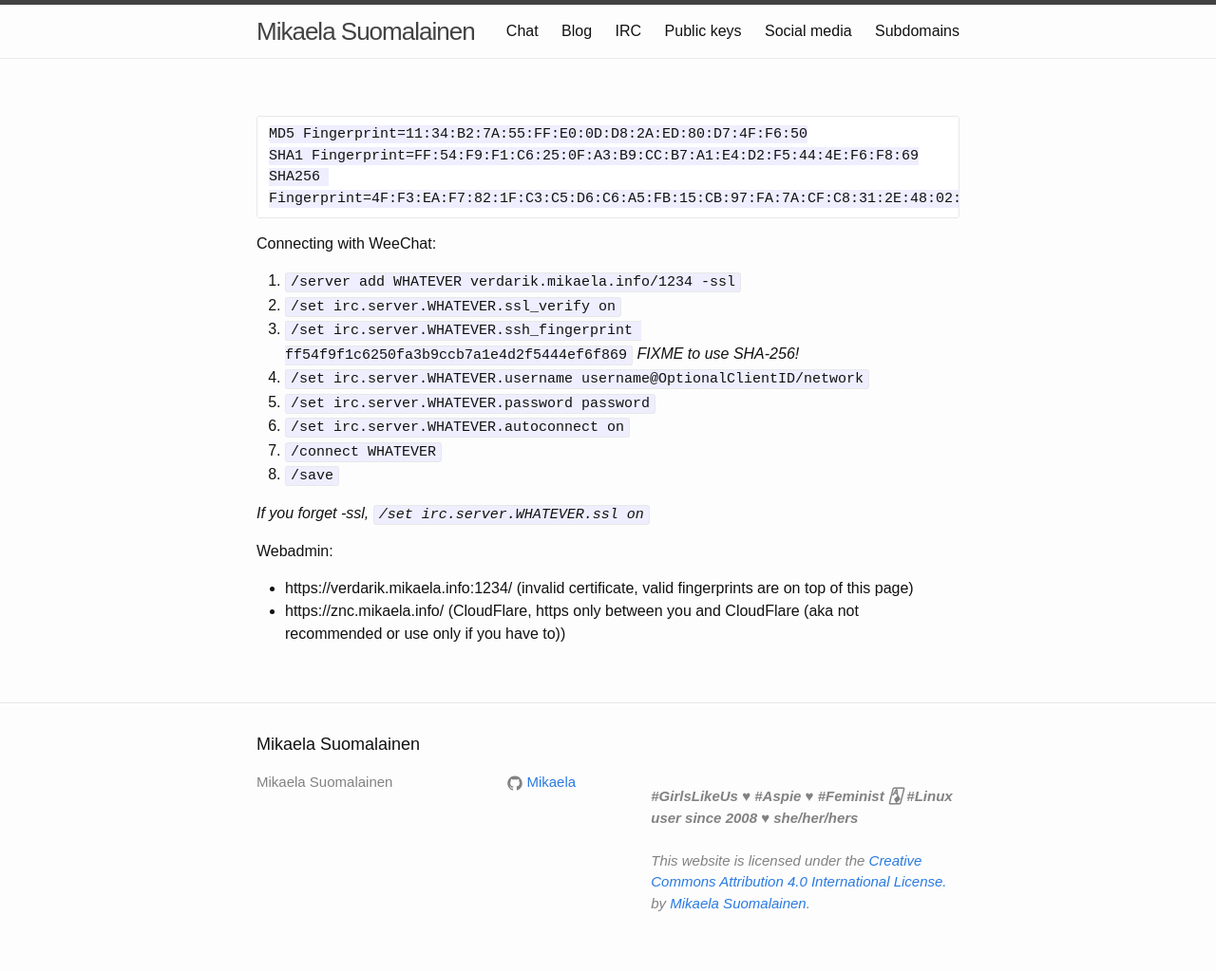
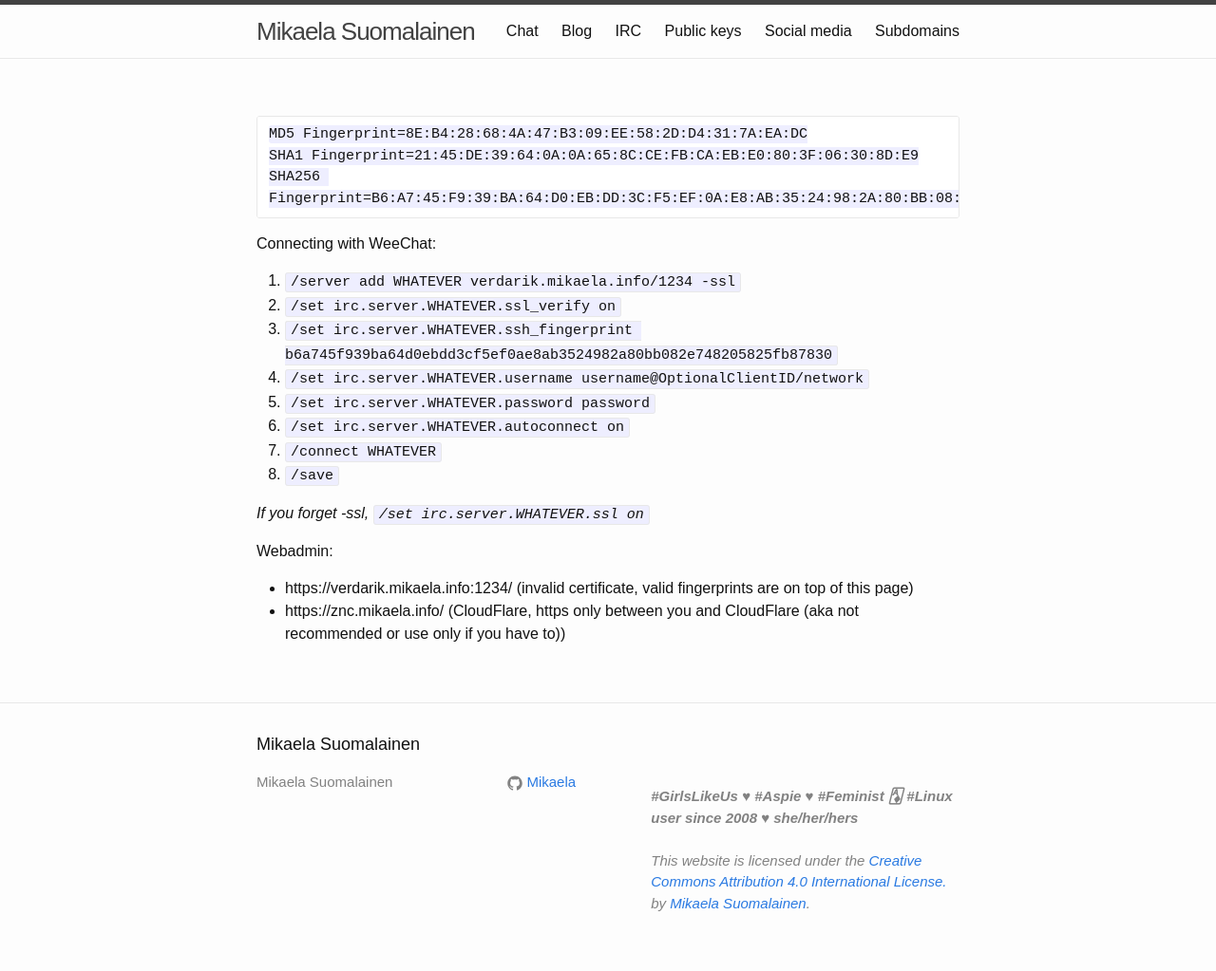
Before and after one commit to Mikaela/mikaela.github.io, a Jekyll site: the page built from pages/irc/znc.markdown, in a window 1280 px wide. Shown: the whole page at 95% size. Built offline with Jekyll 4.4.1, drawn with Linux system fonts in a browser that asks for light colours; Markdown is read by kramdown in place of the engine named in the settings.

Commit message:
fix pages/irc/znc

````diff
--- a/pages/irc/znc.markdown
+++ b/pages/irc/znc.markdown
@@ -1,21 +1,21 @@
 ---
 layout: page
-permalink: /irc/znc
+permalink: /irc/znc.html
 excerpt: "WIP - details on ZNC on my VPS"
 sitemap: false
 ---
 
 ```
-MD5 Fingerprint=11:34:B2:7A:55:FF:E0:0D:D8:2A:ED:80:D7:4F:F6:50
-SHA1 Fingerprint=FF:54:F9:F1:C6:25:0F:A3:B9:CC:B7:A1:E4:D2:F5:44:4E:F6:F8:69
-SHA256 Fingerprint=4F:F3:EA:F7:82:1F:C3:C5:D6:C6:A5:FB:15:CB:97:FA:7A:CF:C8:31:2E:48:02:86:2A:F6:ED:A9:E3:E7:8E:AC
+MD5 Fingerprint=8E:B4:28:68:4A:47:B3:09:EE:58:2D:D4:31:7A:EA:DC
+SHA1 Fingerprint=21:45:DE:39:64:0A:0A:65:8C:CE:FB:CA:EB:E0:80:3F:06:30:8D:E9
+SHA256 Fingerprint=B6:A7:45:F9:39:BA:64:D0:EB:DD:3C:F5:EF:0A:E8:AB:35:24:98:2A:80:BB:08:2E:74:82:05:82:5F:B8:78:30
 ```
 
 Connecting with WeeChat:
 
 1. `/server add WHATEVER verdarik.mikaela.info/1234 -ssl`
 2. `/set irc.server.WHATEVER.ssl_verify on`
-3. `/set irc.server.WHATEVER.ssh_fingerprint ff54f9f1c6250fa3b9ccb7a1e4d2f5444ef6f869` *FIXME to use SHA-256!*
+3. `/set irc.server.WHATEVER.ssh_fingerprint b6a745f939ba64d0ebdd3cf5ef0ae8ab3524982a80bb082e748205825fb87830`
 4. `/set irc.server.WHATEVER.username username@OptionalClientID/network`
 5. `/set irc.server.WHATEVER.password password`
 6. `/set irc.server.WHATEVER.autoconnect on`
````
